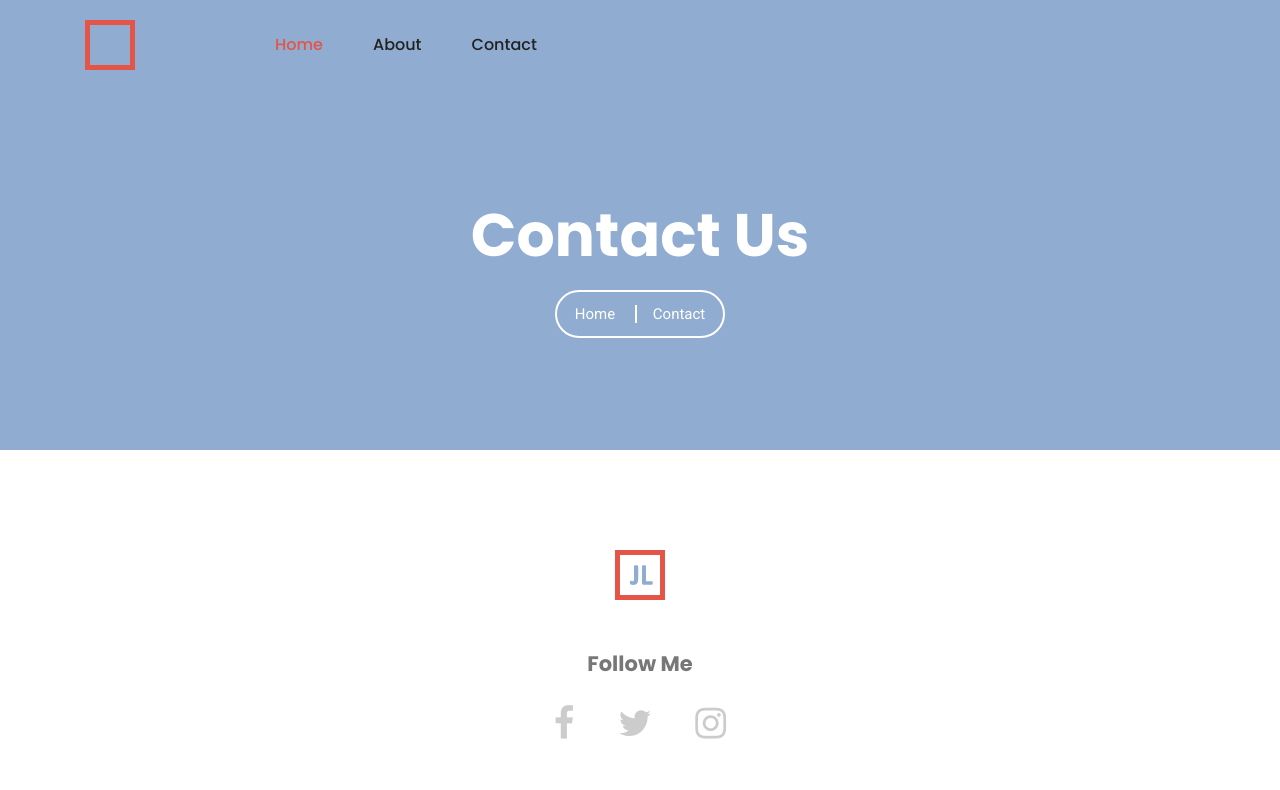
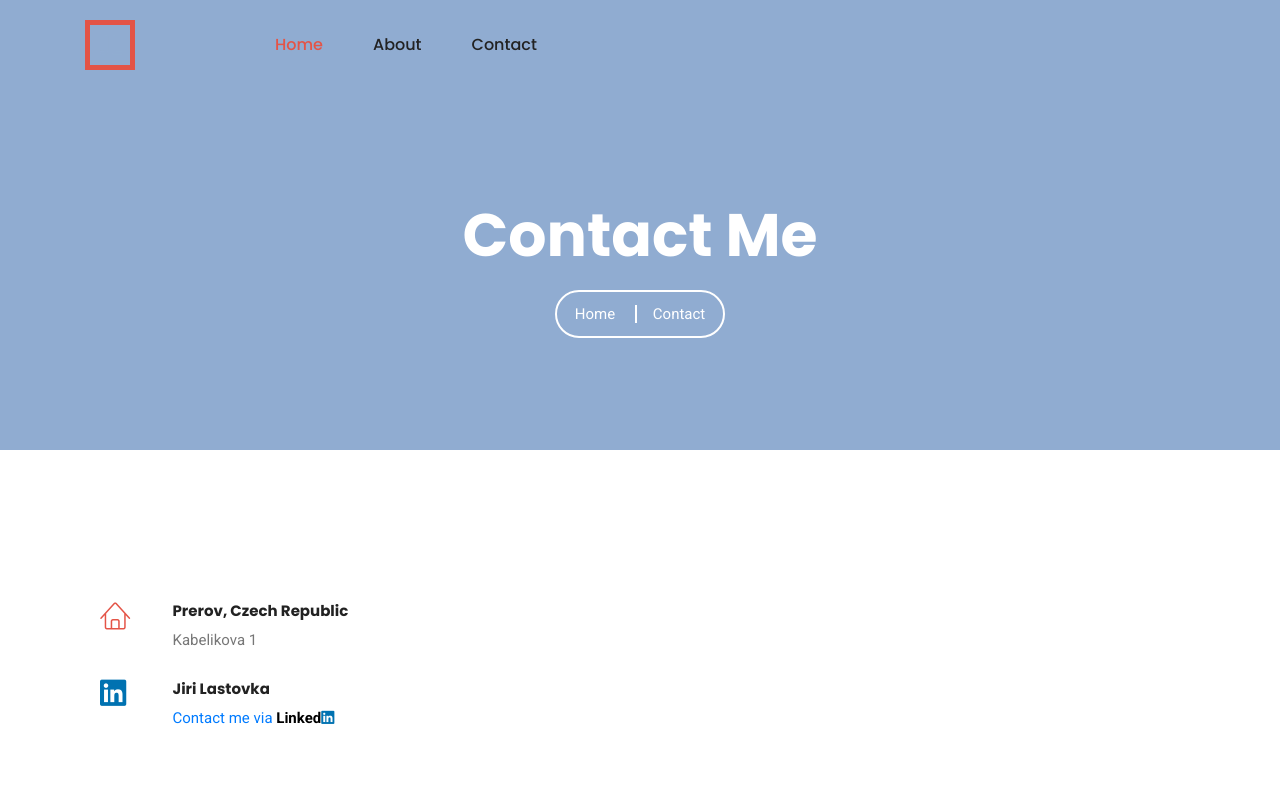
Before and after one commit to walkercz/walkercz.github.io, a plain HTML site: page contact.html in a window 1280 px wide. Shown: the top 790 px of the page. Drawn offline with nearby package versions, Linux system fonts and the light colour scheme; some packages are replaced by stand-ins of ours.

Commit message:
font awesome change, contact page customization

```diff
--- a/about.html
+++ b/about.html
@@ -359,6 +359,7 @@
 	<script src="js/wow.min.js"></script>
 	<script src="js/main.js"></script>
 	<script src="js/include.js"></script>
+	<script src="https://kit.fontawesome.com/95bf731cb0.js" crossorigin="anonymous"></script>
 </body>
 
 </html>
--- a/contact.html
+++ b/contact.html
@@ -44,7 +44,7 @@
 			<div class="row d-flex align-items-center justify-content-center">
 				<div class="about-content col-lg-12">
 					<h1 class="text-white">
-						Contact Us
+						Contact Me
 					</h1>
 					<p class="link-nav">
 						<span class="box">
@@ -58,22 +58,36 @@
 	</section>
 	<!-- End banner Area -->
 
-	<!-- Start contact-page Area
+	<!-- Start contact-page Area -->
 	<section class="contact-page-area section-gap-top">
 		<div class="container">
 			<div class="row">
 				<div class="col-lg-4 d-flex flex-column address-wrap">
 					<div class="single-contact-address d-flex flex-row">
-						<div class="icon">
+						<div class="icon col-lg-3">
 							<span class="lnr lnr-home"></span>
 						</div>
 						<div class="contact-details">
-							<h5>Binghamton, New York</h5>
+							<h5>Prerov, Czech Republic</h5>
 							<p>
-								4343 Hinkle Deegan Lake Road
+								Kabelikova 1
 							</p>
 						</div>
 					</div>
+					<a href="https://www.linkedin.com/in/jiri-lastovka/">
+						<div class="single-contact-address d-flex flex-row">
+							<div class="icon col-lg-3">
+								<span class="fab fa-linkedin fa-2x" style="color: #0072b1;"></span>
+							</div>
+							<div class="contact-details">
+								<h5>Jiri Lastovka</i></h5>
+								<p>
+									Contact me via <b style="color: black;">Linked</b><span class="fab fa-linkedin" style="color: #0072b1;"></span>
+								</p>
+							</div>
+						</div>
+					</a>
+					<!--
 					<div class="single-contact-address d-flex flex-row">
 						<div class="icon">
 							<span class="lnr lnr-phone-handset"></span>
@@ -92,7 +106,9 @@
 							<p>Send us your query anytime!</p>
 						</div>
 					</div>
+					-->
 				</div>
+				<!--
 				<div class="col-lg-8">
 					<form class="form-area " id="myForm" action="mail.php" method="post" class="contact-form text-right">
 						<div class="row">
@@ -132,9 +148,10 @@
 						</div>
 					</form>
 				</div>
-
+				-->
 				<div class="col-lg-12">
-					<div class="map-wrap" style="width:100%; height: 445px;" id="map"></div>
+					<img class="img-fluid map-wrap" src="img/map.png" alt="" style="width:100%; height: 445px;" id="map">
+					<!--<div class="map-wrap" style="width:100%; height: 445px;" id="map"></div>-->
 				</div>
 			</div>
 		</div>
@@ -172,6 +189,7 @@
 	<script src="js/wow.min.js"></script>
 	<script src="js/main.js"></script>
 	<script src="js/include.js"></script>
+	<script src="https://kit.fontawesome.com/95bf731cb0.js" crossorigin="anonymous"></script>
 </body>
 
 </html>
--- a/footer.html
+++ b/footer.html
@@ -10,11 +10,12 @@
                         <h4>Follow Me</h4>
                     </div>
                     <div class="footer-social">
-                        <a href="#"><i class="fa fa-facebook"></i></a>
+                        <a href="https://www.linkedin.com/in/jiri-lastovka/"><i class="fab fa-linkedin "></i></a>
+                        <a href="https://jirilastovka.blogspot.com/"><i class="fab fa-blogger"></i></a>
+                        <a href="https://github.com/walkercz"><i class="fab fa-github"></i></a>
+                        <!--
                         <a href="#"><i class="fa fa-twitter"></i></a>
                         <a href="#"><i class="fa fa-instagram"></i></a>
-                        <!--
-                        <a href="#"><i class="fa fa-behance"></i></a>
                         -->
                     </div>
                 </div>
```
Also changed, not shown: index.html (+1 -0 lines), img/map.png (added), 2 other files.
